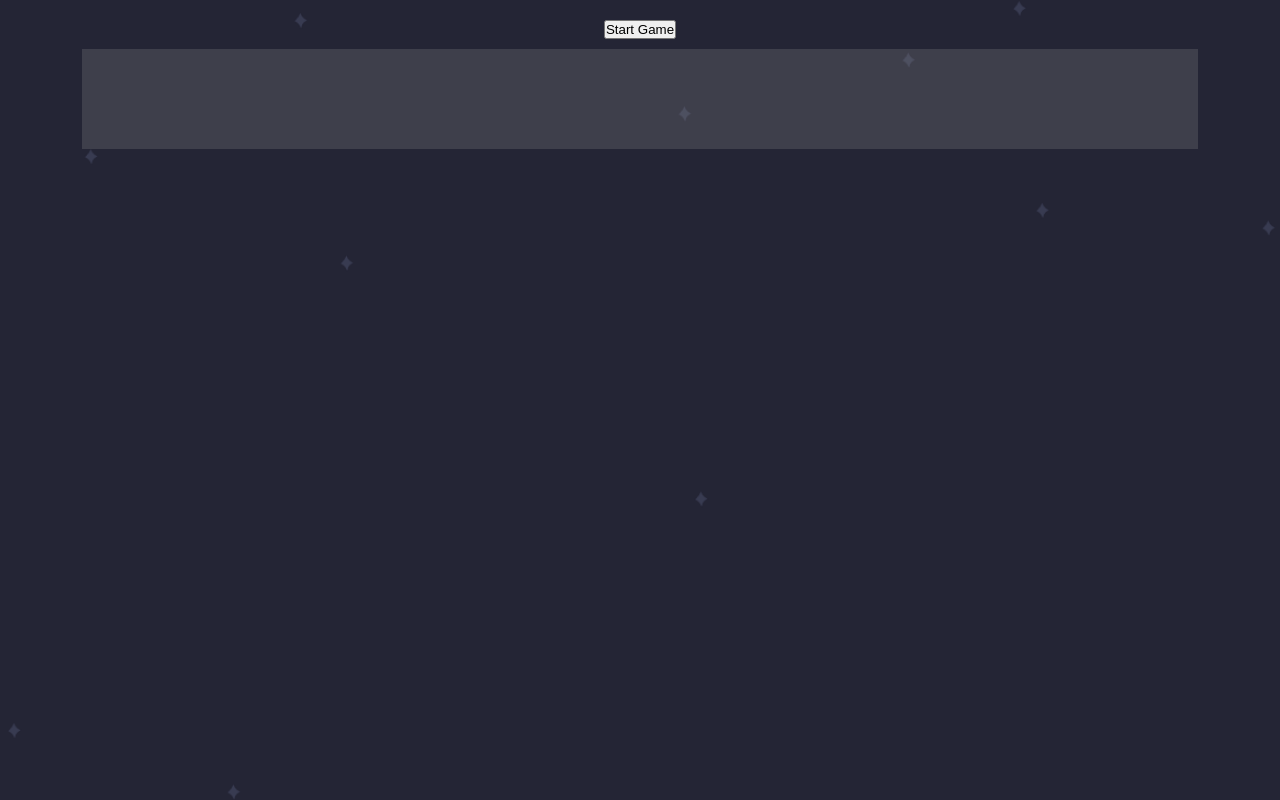
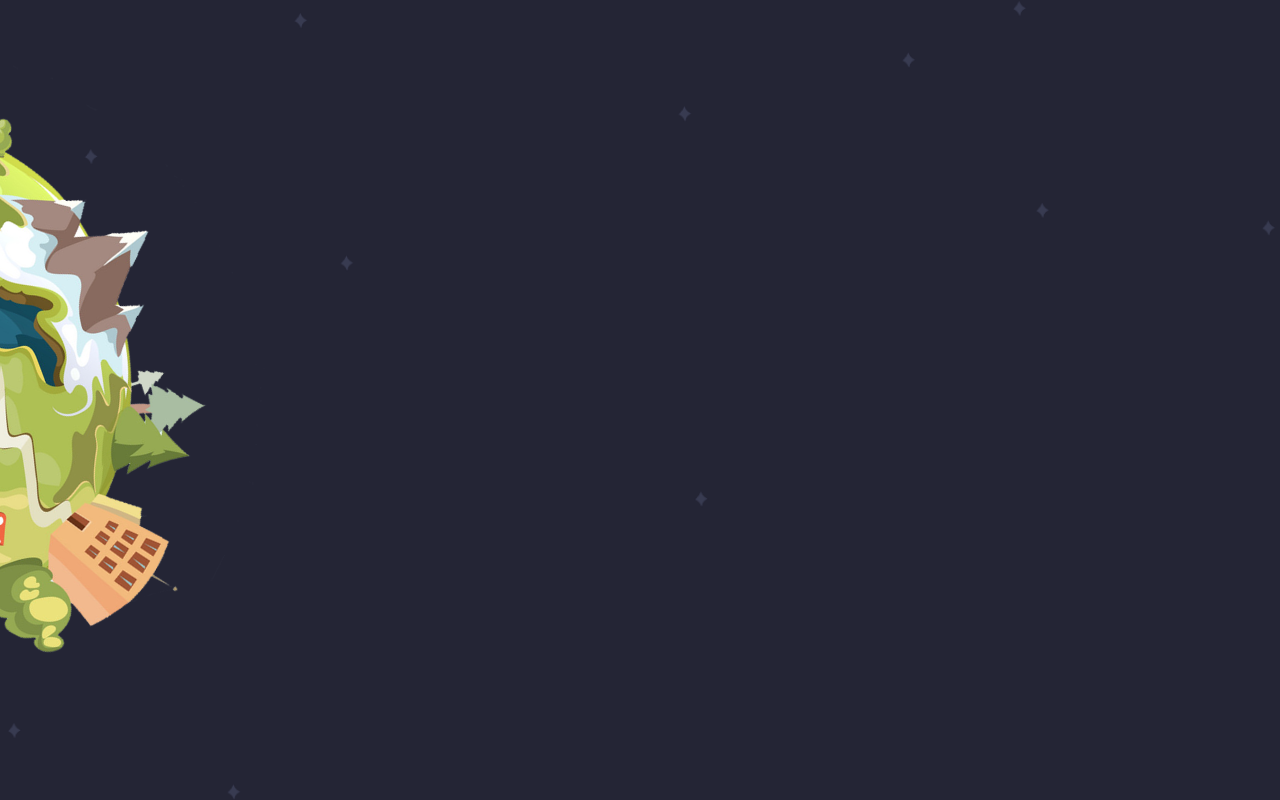
Before and after one commit to ISampathI/type-race, a React (Create React App) app in the folder type-race/: page /play in a window 1280 px wide. Built offline with nearby package versions, Linux system fonts and the light colour scheme.

Commit message:
update ui

```diff
--- a/type-race/src/helper/context.js
+++ b/type-race/src/helper/context.js
@@ -3,4 +3,4 @@ import io from "socket.io-client";
 
 export const UserContext = createContext({});
 export const PlayerPosContext = createContext();
-export const socket = "";
+export const SocketContext = createContext();
--- a/type-race/src/pages/game/Game.jsx
+++ b/type-race/src/pages/game/Game.jsx
@@ -10,9 +10,14 @@ import rocket6 from "../../assets/img/rockets/rocket6.png";
 import rocket7 from "../../assets/img/rockets/rocket7.png";
 import rocket8 from "../../assets/img/rockets/rocket8.png";
 import rocket9 from "../../assets/img/rockets/rocket9.png";
+import earth from "../../assets/img/space/earth.png";
 import Rocket from "./components/rocket/Rocket";
 import io from "socket.io-client";
-import { PlayerPosContext, UserContext } from "../../helper/context";
+import {
+  PlayerPosContext,
+  SocketContext,
+  UserContext,
+} from "../../helper/context";
 
 const rocketList = [
   rocket1,
@@ -25,40 +30,27 @@ const rocketList = [
   rocket8,
   rocket9,
 ];
-
+const calculateProgress = (text, progress) => {
+  let ptext = "";
+  for (let i = 0; i < text.length; i++) {
+    const char1 = text[i];
+    const char2 = progress[i];
+    if (char1 !== char2) {
+      break;
+    }
+    ptext += text[i];
+  }
+  return ptext;
+};
 function Game() {
   const { user, setUser } = useContext(UserContext);
-  const { playerPos, setPlayerPos } = useContext(PlayerPosContext);
-  // const [isConnected, setIsConnected] = useState(socket.connected);
+  const { socket, setSocket } = useContext(SocketContext);
+  const [isConnected, setIsConnected] = useState(false);
 
   const [text, setText] = useState("");
+  const [progress, setProgress] = useState("");
   const [players, setPlayers] = useState([]);
-  const [socket, setSocket] = useState(null);
-
-  const [player1, setPlayer1] = useState({
-    userName: "player1",
-    character: 0,
-    realPos: 0,
-    relativePos: 0,
-  });
-  const [player2, setPlayer2] = useState({
-    userName: "player2",
-    character: 0,
-    realPos: 0,
-    relativePos: 0,
-  });
-  const [player3, setPlayer3] = useState({
-    userName: "player3",
-    character: 0,
-    realPos: 0,
-    relativePos: 0,
-  });
-  const [player4, setPlayer4] = useState({
-    userName: "player4",
-    character: 0,
-    realPos: 0,
-    relativePos: 0,
-  });
+  const [gameStatus, setGameStatus] = useState({ status: 0 });
 
   // useEffect(() => {
   //   console.log("@@@@@", user);
@@ -75,7 +67,7 @@ function Game() {
     if (socket !== null) {
       socket.on("players", (gameData) => {
         setPlayers(gameData.players);
-        console.log(gameData.players);
+        setGameStatus(gameData.status);
       });
 
       socket.on("text", (text) => {
@@ -86,65 +78,78 @@ function Game() {
 
   const handleInputChange = (event) => {
     socket.emit("updateProgress", event.target.value);
+    setProgress(calculateProgress(text, event.target.value));
   };
 
   return (
     <div className="Game">
       <img src={starsImg} alt="" className="background-stars" />
-      <div className="text-space">
-        <button
-          onClick={() =>
-            setSocket(
-              io("http://localhost:5000", {
-                transports: ["websocket", "polling", "flashsocket"],
-                query: {
-                  username: user.username || "guest",
-                  character: user.character || 0,
-                },
-              })
-            )
+      <div
+        className={
+          gameStatus.status == 0
+            ? "rocket-tracks rocket-tracks-in-wating"
+            : "rocket-tracks rocket-tracks-in-start"
         }
       >
-          Start Game
-        </button>
-        <div className="reading-para">{text}</div>
+        <div className="earth-img">
+          <img src={earth} alt="" />
+        </div>
+        <div className="player-track-list">
+          {players.map((player) => (
+            <div
+              className="ship"
+              style={{
+                marginLeft: player.progress,
+              }}
+            >
+              <Rocket rocket={rocketList[player.character || 0]} />
+            </div>
+          ))}
+        </div>
+      </div>
+      <div className="bottom-container">
+        {gameStatus.status == 2 && (
+          <div className="text-space">
+            <div className="reading-para" style={{ textAlign: "center" }}>
+              {text}
+            </div>
+          </div>
+        )}
+        {gameStatus.status == 1 && (
+          <div className="text-space">
+            <div className="reading-para">
+              <span className="reading-para-1">{progress}</span>
+              <span className="reading-para-2">
+                {text.replace(progress, "").split(" ")[0]}
+              </span>
+              <span className="reading-para-3">
+                {text
+                  .replace(progress, "")
+                  .replace(text.replace(progress, "").split(" ")[0], "")}
+              </span>
+            </div>
             <textarea
               className="typing-para"
               name=""
               id=""
               cols="30"
               rows="10"
+              value={progress}
               onChange={handleInputChange}
             ></textarea>
           </div>
-      <div className="rocket-tracks">
+        )}
+        {gameStatus.status == 1 && (
+          <div className="players-status">
+            <ul>
               {players.map((player) => (
-          <div
-            className="ship"
-            style={{
-              marginBottom: player.progress,
-            }}
-          >
-            {player.name}: {player.progress}
-            <Rocket rocket={rocketList[player.character || 0]} />
-            {player.wpm}wpm
+                <li>
+                  {player.name}: {player.progress}- {player.wpm}wpm
+                </li>
+              ))}
+            </ul>
           </div>
-        ))}
-        {/* <div className="ship my-ship" style={{ marginBottom: `${0}%` }}>
-          <Rocket rocket={rocketList[user.character]} />
-        </div> */}
-        {/* <div
-          className="ship"
-          style={{ marginBottom: `${Math.abs(playerPos - player3Yc)}%` }}
-        >
-          <Rocket rocket={rocketList[3]} />
-        </div>
-        <div
-          className="ship"
-          style={{ marginBottom: `${Math.abs(playerPos - player4Yc)}%` }}
-        >
-          <Rocket rocket={rocketList[4]} />
-        </div> */}
+        )}
       </div>
     </div>
   );
--- a/type-race/src/pages/game/components/rocket/rocket.scss
+++ b/type-race/src/pages/game/components/rocket/rocket.scss
@@ -1,6 +1,6 @@
 .Rocket {
-    height: 100px;
-    width: 100px;
+    height: 60px;
+    width: 60px;
     position: relative;
 
     img {
--- a/type-race/src/pages/game/game.scss
+++ b/type-race/src/pages/game/game.scss
@@ -11,46 +11,151 @@
         position: absolute;
         top: 0;
         left: 0;
+        z-index: 0;
+    }
+
+    .bottom-container {
+        width: 100%;
+        height: 200px;
+        overflow: hidden;
+        padding: 20px;
+        margin-bottom: 40px;
+        z-index: 200;
+        display: flex;
+        flex-direction: column;
+        z-index: 1;
+        position: relative;
+
+        button {
+            width: 200px;
+            margin-left: auto;
+            margin-right: auto;
         }
 
         .text-space {
-        padding: 20px;
             width: 100%;
             display: flex;
             flex-direction: column;
-        align-items: center;
+            align-items: left;
             font-size: 20px;
-        position: absolute;
-        top: 0;
+            position: relative;
 
             .reading-para {
+                width: 100%;
                 color: white;
+                white-space: nowrap;
+
+                .reading-para-1 {
+                    font-weight: 600;
+                }
+
+                .reading-para-2 {
+                    font-weight: 100;
+                    border-bottom: 1px solid white;
+                }
+
+                .reading-para-3 {
+                    font-weight: 100;
+                }
             }
 
             .typing-para {
                 width: 90%;
-            height: 100px;
                 resize: none;
                 margin-top: 10px;
                 color: white;
                 background-color: transparent;
                 border: 0;
+                opacity: 0;
                 background-color: rgba(143, 143, 143, 0.245);
+                position: absolute;
+                z-index: 10;
             }
         }
 
-    .rocket-tracks {
+        .players-status {
+            width: 20%;
             height: 100%;
+            // background-color: rgba(143, 143, 143, 0.245);
+            color: white;
+            padding: 2%;
+            display: flex;
+            align-items: flex-start;
+            opacity: 0.7;
+            margin-left: auto;
+
+            ul {
                 width: 100%;
-        display: flex;
-        padding-inline: 100px;
-        justify-content: space-between;
-        align-items: flex-end;
-        padding-bottom: 40px;
+                list-style: none;
 
-        .ship{
-            transition: margin-bottom 0.5s;
-            color: white;
+
+                li {
+                    width: 100%;
+                    margin-block: 10px;
                 }
             }
         }
+    }
+
+    .rocket-tracks-in-wating {
+        height: 100%;
+    }
+
+    .rocket-tracks-in-start {
+        height: calc(100% - 200px);
+    }
+
+    .rocket-tracks {
+        width: 100%;
+        display: flex;
+        align-items: flex-start;
+        justify-content: flex-end;
+        position: relative;
+        z-index: 0;
+        justify-content: center;
+
+        .earth-img {
+            width: 20%;
+            height: 100%;
+            position: relative;
+            display: flex;
+            flex-direction: column;
+            justify-content: center;
+
+            img {
+                position: absolute;
+                right: 0;
+                height: 100%;
+                object-fit: cover;
+                animation: earthRoteteAnim 120s infinite linear;
+            }
+        }
+
+        .player-track-list {
+            width: 80%;
+            height: 100%;
+            display: flex;
+            flex-direction: column;
+            justify-content: center;
+
+            .ship {
+                transition: margin-left 0.5s;
+                color: white;
+
+                .Rocket {
+                    transform: rotateZ(90deg);
+                }
+            }
+        }
+
+        @keyframes earthRoteteAnim {
+            0% {
+                transform: rotateZ(0deg);
+            }
+
+            100% {
+                transform: rotateZ(360deg);
+            }
+        }
+    }
+}
--- a/type-race/src/pages/home/land/Land.jsx
+++ b/type-race/src/pages/home/land/Land.jsx
@@ -11,7 +11,8 @@ import rocket8 from "../../../assets/img/rockets/rocket8.png";
 import rocket9 from "../../../assets/img/rockets/rocket9.png";
 import planet from "../../../assets/img/space/planet.png";
 import { useNavigate } from "react-router-dom";
-import { UserContext } from "../../../helper/context";
+import { SocketContext, UserContext } from "../../../helper/context";
+import io from "socket.io-client";
 
 const rocketList = [
   rocket1,
@@ -27,8 +28,10 @@ const rocketList = [
 
 function Land() {
   const navigate = useNavigate();
+  const { user, setUser } = useContext(UserContext);
+  const { socket, setSocket } = useContext(SocketContext);
+
   const [username, setUsername] = useState("player");
-  const { user, setUser } = useContext(UserContext);
   const [rocket, setRocket] = useState(0);
 
   const changeRocket = (left = true) => {
@@ -42,6 +45,15 @@ function Land() {
   const handleSubmit = (e) => {
     e.preventDefault();
     setUser({ username: username, character: rocket });
+    setSocket(
+      io("http://localhost:5000", {
+        transports: ["websocket", "polling", "flashsocket"],
+        query: {
+          username: username || "guest",
+          character: rocket || 0,
+        },
+      })
+    );
     navigate("play");
   };
 
@@ -58,14 +70,14 @@ function Land() {
           <div className="select-rocket">
             <div className="left-switch-btn switch-btn">
               <i
-                class="fa-solid fa-angle-left"
+                className="fa-solid fa-angle-left"
                 onClick={() => changeRocket()}
               ></i>
             </div>
             <img src={rocketList[rocket]} alt="" className="rocket-img" />
             <div className="right-switch-btn switch-btn">
               <i
-                class="fa-solid fa-angle-right"
+                className="fa-solid fa-angle-right"
                 onClick={() => changeRocket(false)}
               ></i>
             </div>
```
Also changed, not shown: type-race/src/App.js (+4 -4 lines), type-race/src/assets/img/space/earth.png (added), 1 other file (tests, documents, lock files or other folders). Lines whose indentation alone changed are shown as unchanged.
